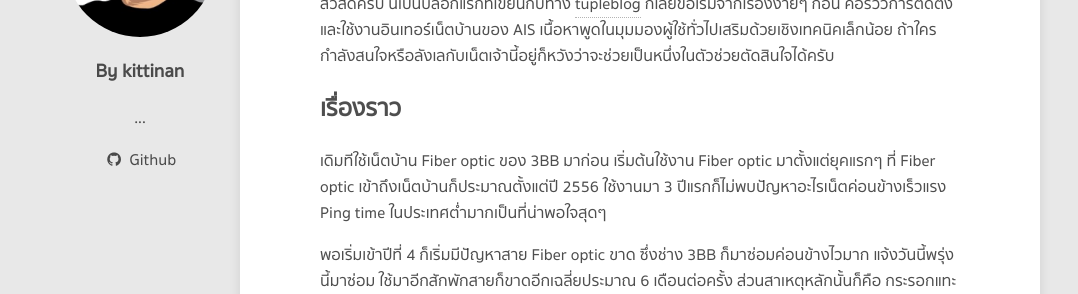
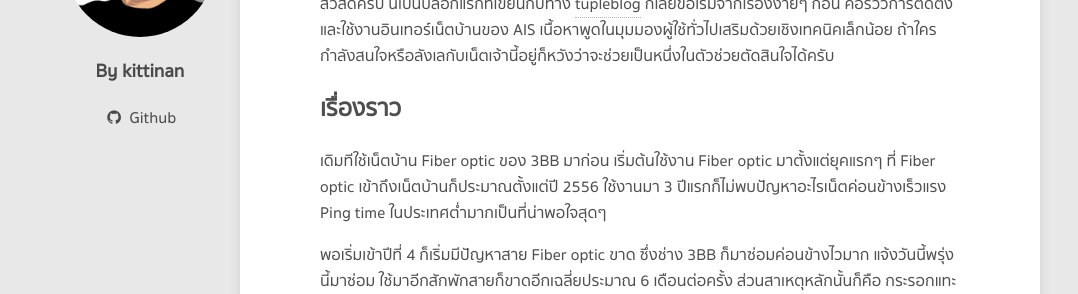
Before and after one commit to tupleblog/tupleblog.github.io, a Jekyll site: the page built from _posts/2019-02-04-ais-fiber-optic.md, in a window 1280 px wide and 900 px high, scrolled down 433 px. Shown: the part 155-449 px from the top of the window, without its empty margins (0-1078 px from the left). Built offline with Jekyll 4.4.1, drawn with Linux system fonts in a browser that asks for light colours; nearby versions of some CDN libraries; comment, search, counter and statistics services are not loaded.

Commit message:
change kittinan bio

```diff
--- a/_data/authors.yml
+++ b/_data/authors.yml
@@ -36,7 +36,7 @@
 kittinan:
   name: kittinan
   web: https://github.com/kittinan
-  bio: "..."
+  bio: ""
   avatar: avatar/ptun.png
   github: kittinan
 
```
